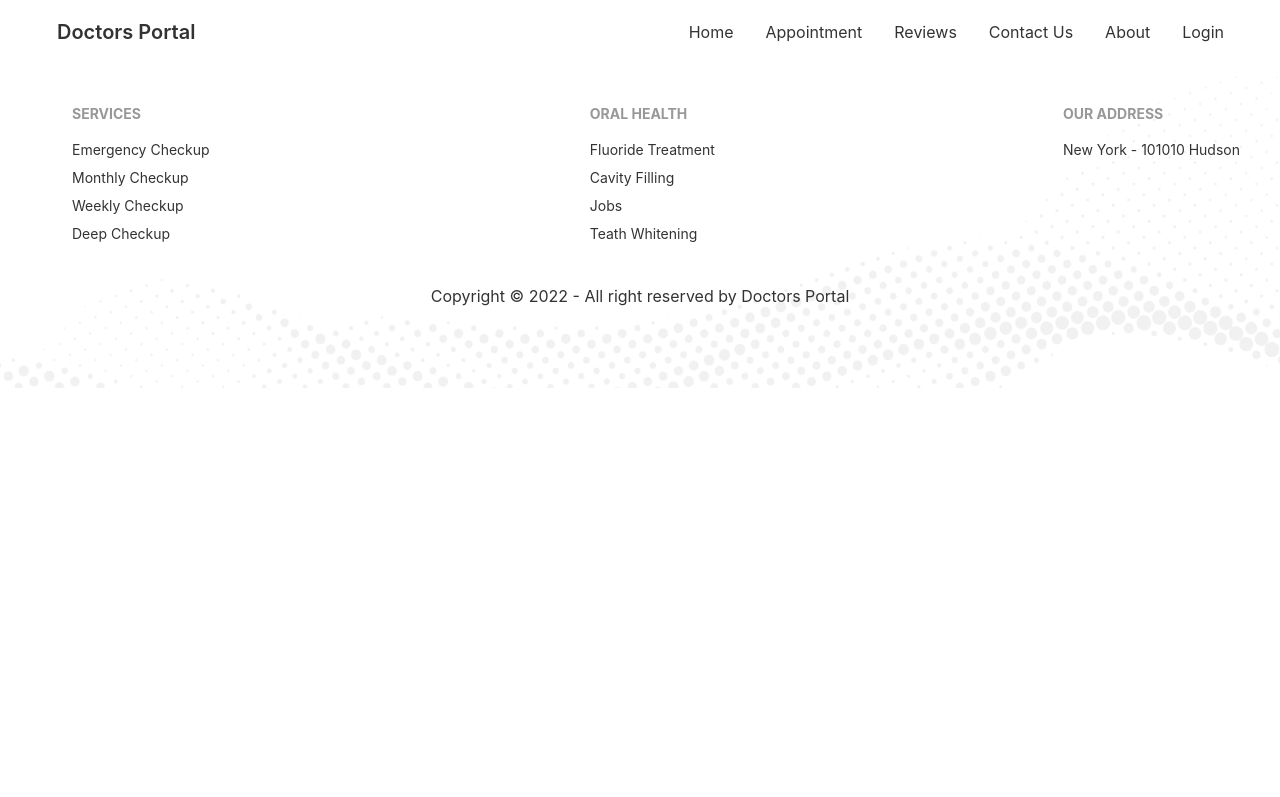
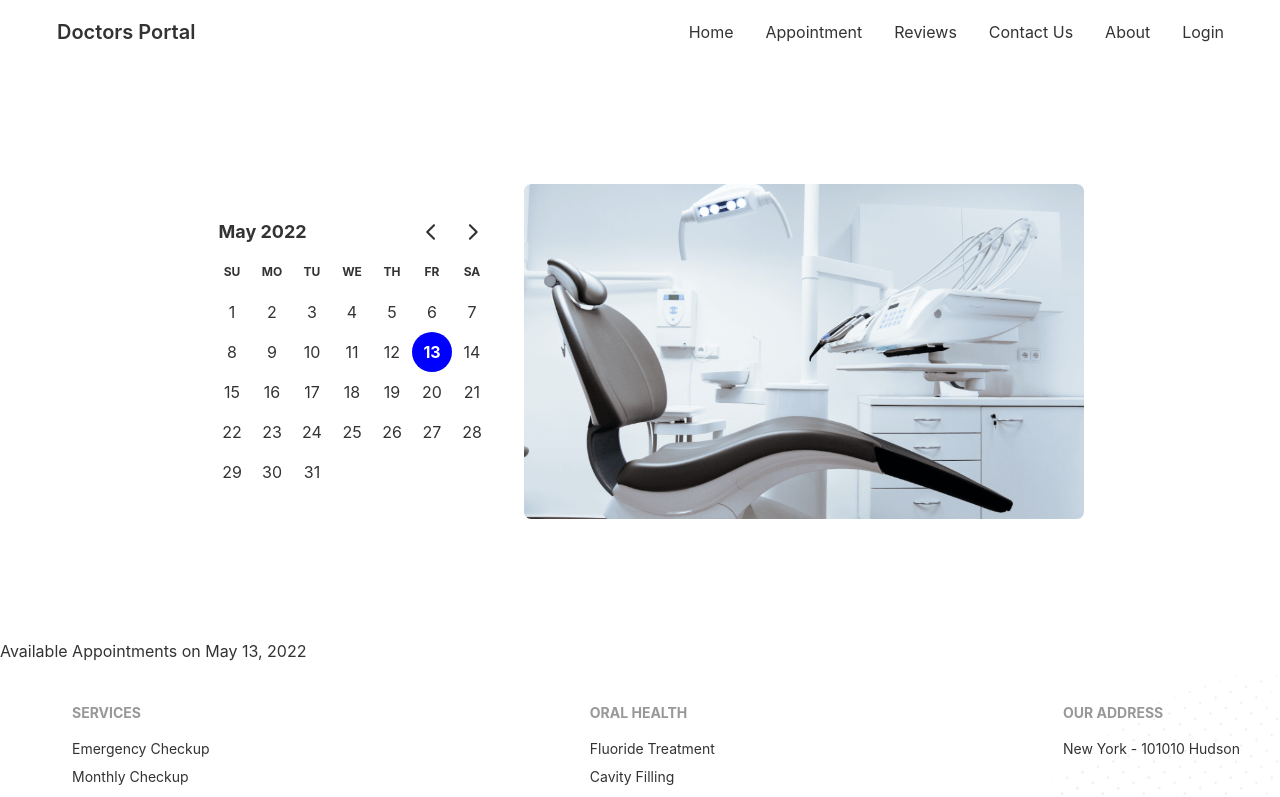
Before and after one commit to shahriurahmed/doctors-portal-client, a React (Create React App) app: page /appointment in a window 1280 px wide. Shown: the top 797 px of the page. Built offline with nearby package versions, Linux system fonts and the light colour scheme.

Commit message:
appointment banner added

```diff
--- a/package.json
+++ b/package.json
@@ -7,7 +7,9 @@
     "@testing-library/react": "^13.2.0",
     "@testing-library/user-event": "^13.5.0",
     "daisyui": "^2.14.3",
+    "date-fns": "^2.28.0",
     "react": "^18.1.0",
+    "react-day-picker": "^8.0.4",
     "react-dom": "^18.1.0",
     "react-router-dom": "^6.3.0",
     "react-scripts": "5.0.1",
--- a/src/App.js
+++ b/src/App.js
@@ -2,6 +2,7 @@
 import { Route, Routes } from 'react-router-dom';
 import './App.css';
 import About from './Pages/About/About';
+import Appointment from './Pages/Appointment/Appointment';
 import Home from './Pages/Home/Home';
 import Footer from './Pages/Home/Shared/Footer';
 import Navbar from './Pages/Home/Shared/Navbar';
@@ -15,7 +16,8 @@ function App() {
         <Route path='/' element={<Home />} />
         <Route path='/about' element={<About />} />
         <Route path='/login' element={<Login />} />
-        {/* <Route path='/appontment' element={<Appontment />} />
+        <Route path='/appointment' element={<Appointment />} />
+        {/*
         <Route path='/reviews' element={<Reviews/>} />
         <Route path='/contactus' element={<ContactUs/>} />
          */}
--- /dev/null
+++ b/src/Pages/Appointment/Appointment.js
@@ -0,0 +1,15 @@
+import React, { useState } from 'react';
+import AppointmentBanner from './AppointmentBanner';
+import AvailableAppointments from './AvailableAppointments';
+
+const Appointment = () => {
+    const [date, setDate] = useState(new Date());
+    return (
+        <div>
+            <AppointmentBanner date={date} setDate={setDate} />
+            <AvailableAppointments date={date} />
+        </div>
+    );
+};
+
+export default Appointment;
--- /dev/null
+++ b/src/Pages/Appointment/AppointmentBanner.js
@@ -0,0 +1,30 @@
+
+import chair from '../../assets/images/chair.png';
+
+import { DayPicker } from 'react-day-picker';
+import 'react-day-picker/dist/style.css';
+
+
+
+
+const AppointmentBanner = ({ date, setDate }) => {
+
+    return (
+        <div class="hero my-20 px-10 mx-auto">
+            <div class="hero-content flex-col lg:flex-row-reverse p-10">
+                <img style={{ width: "50%" }} src={chair} />
+                <div>
+                    <DayPicker
+                        mode="single"
+                        selected={date}
+                        onSelect={setDate}
+                    />
+
+                </div>
+            </div>
+
+        </div>
+    );
+};
+
+export default AppointmentBanner;
--- /dev/null
+++ b/src/Pages/Appointment/AvailableAppointments.js
@@ -0,0 +1,12 @@
+import React from 'react';
+import { format } from 'date-fns';
+
+const AvailableAppointments = ({ date }) => {
+    return (
+        <div>
+            Available Appointments on {format(date, 'PP')}
+        </div>
+    );
+};
+
+export default AvailableAppointments;
--- a/src/Pages/Home/Shared/Footer.js
+++ b/src/Pages/Home/Shared/Footer.js
@@ -6,7 +6,7 @@ const Footer = () => {
     return (
         <footer style={{ background: `url(${footer})`, backgroundSize: 'cover' }} className=" p-10 ">
 
-            <div>
+            <div >
                 <div className='footer justify-between'>
                     <div className='container  mx-auto px-8'>
                         <span className="footer-title">SERVICES</span>
```
Also changed, not shown: 1 other file (tests, documents, lock files or other folders).
